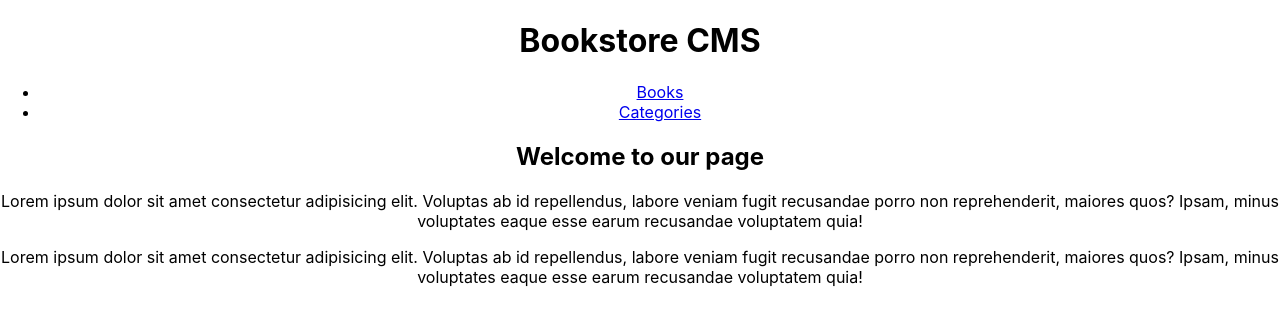
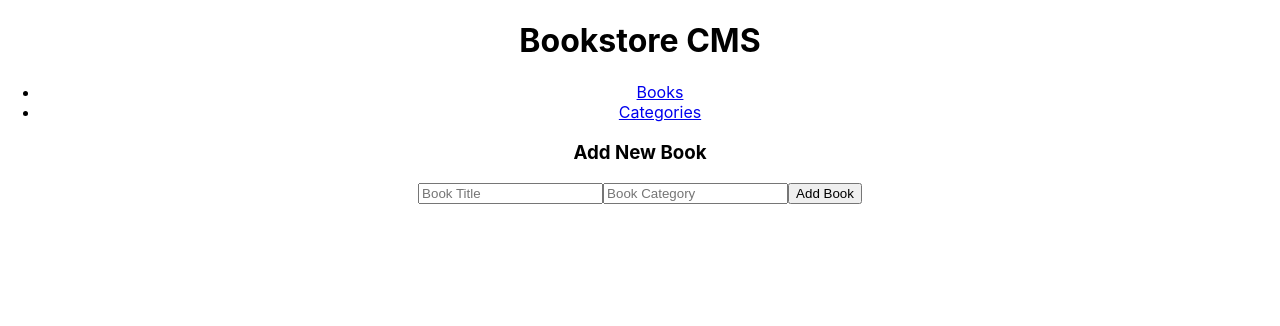
Before and after one commit to lordksix/bookstore-react-redux, a React (Create React App) app: page / in a window 1280 px wide. Shown: the top 326 px of the page. Built offline with nearby package versions, Linux system fonts and the light colour scheme.

Commit message:
Implement correct form

```diff
--- a/package.json
+++ b/package.json
@@ -11,14 +11,15 @@
     "match-sorter": "^6.3.1",
     "prop-types": "^15.8.1",
     "react": "^18.2.0",
+    "react-icons": "^4.9.0",
     "react-dom": "^18.2.0",
-    "react-icons": "^4.9.0",
     "react-router-dom": "^6.12.0",
     "react-scripts": "5.0.1",
     "sort-by": "^1.2.0",
     "use-immer": "^0.9.0",
     "uuid": "^9.0.0",
-    "web-vitals": "^2.1.4"
+    "web-vitals": "^2.1.4",
+    "zustand": "^4.3.8"
   },
   "scripts": {
     "start": "react-scripts start",
--- a/src/components/Books/Books.jsx
+++ b/src/components/Books/Books.jsx
@@ -1,12 +1,10 @@
-import InputBook from "./InputBook";
+import InputBook from './InputBook';
 
-const Books = () => {
-  return (
-    <>
-      <Bookshelf />
-      <InputBook />
-    </>
-  );
-};
+const Books = () => (
+  <>
+    {/* <Bookshelf /> */}
+    <InputBook />
+  </>
+);
 
 export default Books;
--- a/src/components/Books/InputBook.jsx
+++ b/src/components/Books/InputBook.jsx
@@ -1,7 +1,8 @@
-import { useBookLocalStore } from "components/lib/store";
+import { useState } from 'react';
+import useBookLocalStore from 'components/lib/store';
 
 const InputBook = () => {
-  const addBookItem = useBookLocalStore((state) => state.addBookItem)
+  const addBookItem = useBookLocalStore((state) => state.addBookItem);
   const [title, setTitle] = useState('');
   const [category, setCategory] = useState('');
   const [message, setMessage] = useState('');
@@ -14,7 +15,7 @@ const InputBook = () => {
   };
   const handleSubmit = (e) => {
     e.preventDefault();
-    if(title.trim() && category.trim()){
+    if (title.trim() && category.trim()) {
       addBookItem(title, category);
       setTitle('');
       setCategory('');
@@ -42,6 +43,9 @@ const InputBook = () => {
           onChange={handleChangeCategory}
           className="bookFormInput"
         />
+        <button type="submit" className="formBtn">
+          Add Book
+        </button>
       </form>
       <span className="formWarning">{message}</span>
     </>
--- a/src/components/lib/store.js
+++ b/src/components/lib/store.js
@@ -3,27 +3,27 @@ import { persist } from 'zustand/middleware';
 import { v4 as uuidv4 } from 'uuid';
 
 const bookLocalStore = (set) => ({
-  todos: [],
+  books: [],
   addBookItem: (title, category) => {
-    const newTodo = {
+    const newBook = {
       id: uuidv4(),
       title,
       category,
     };
     set((state) => ({
-      todos: [...state.todos, newTodo],
+      todos: [...state.books, newBook],
     }));
   },
   delTodo: (id) => {
     set((state) => ({
-      todos: state.todos.filter((todo) => {
-        return todo.id !== id;
-      }),
+      books: state.books.filter((book) => book.id !== id),
     }));
   },
 });
-export const useBookLocalStore = create(
+const useBookLocalStore = create(
   persist(bookLocalStore, {
     name: 'books',
-  })
+  }),
 );
+
+export default useBookLocalStore;
--- a/src/routes/Home.jsx
+++ b/src/routes/Home.jsx
@@ -1,18 +1,8 @@
+import Books from 'components/Books/Books';
+
 const Home = () => (
   <div className="home">
-    <h2 className="top">Welcome to our page</h2>
-    <p>
-      Lorem ipsum dolor sit amet consectetur adipisicing elit.
-      Voluptas ab id repellendus, labore veniam fugit recusandae
-      porro non reprehenderit, maiores quos? Ipsam, minus voluptates
-      eaque esse earum recusandae voluptatem quia!
-    </p>
-    <p>
-      Lorem ipsum dolor sit amet consectetur adipisicing elit.
-      Voluptas ab id repellendus, labore veniam fugit recusandae
-      porro non reprehenderit, maiores quos? Ipsam, minus voluptates
-      eaque esse earum recusandae voluptatem quia!
-    </p>
+    <Books />
   </div>
 );
 
```
Also changed, not shown: 2 other files (tests, documents, lock files or other folders). Lines whose indentation alone changed are shown as unchanged.
